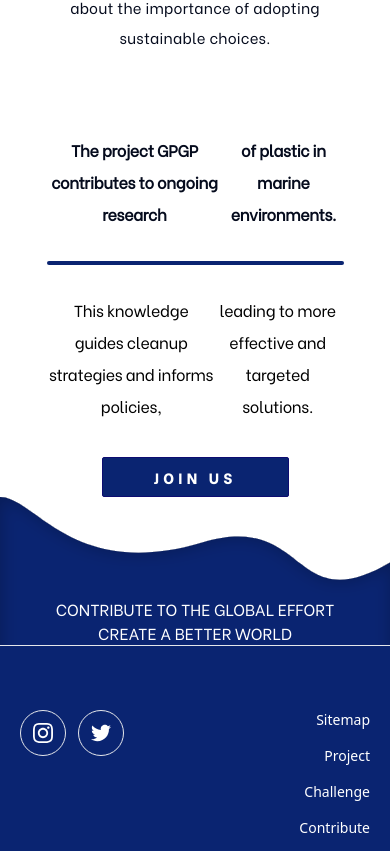
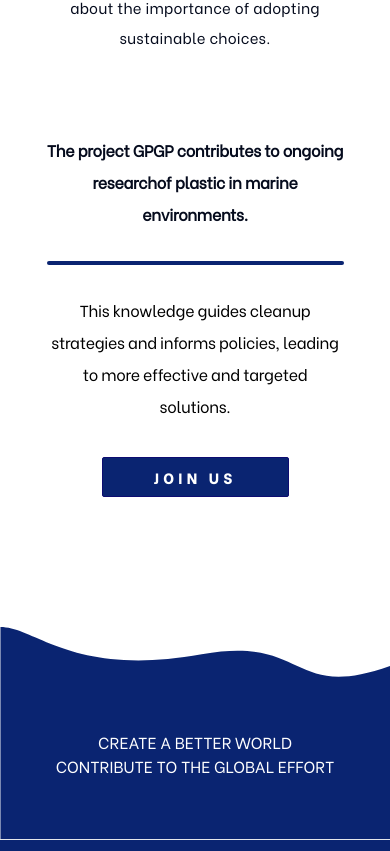
Before and after one commit to Risidio/gpgp, a React (Create React App) app: page /challenge in a window 390 px wide. Shown: the part 3893-4744 px from the top of the page. Built offline with nearby package versions, Linux system fonts and the light colour scheme; no server answers; what @prismicio/client, @prismicio/react would draw is missing.

Commit message:
Changes the mobile button svg to the corrected one

```diff
--- a/src/components/challenge/Section4.tsx
+++ b/src/components/challenge/Section4.tsx
@@ -24,19 +24,19 @@ const Section4 = () => {
           </MyLink>
         </div>
       </div> */}
-      <section className="mt-[82.5px] xl:mt-[417px] xl:mb-[295px]">
+      <section className="mt-[82.5px] xl:mt-[417px] mb-[130px] xl:mb-[295px]">
         <div className="flex flex-col text-center text-[16px] xl:text-[32px] leading-[32px] xl:leading-[200%] tracking-[-0.32px] xl:tracking-[-0.64px] font-[be-vietnam] bold-400">
           <h3 className="text-[#050B1D] w-[298px] xl:w-[886.048px] mx-auto font-[be-vietnam] font-[700] flex xl:flex-col justify-center xl:ml-[266.76px]">
-            <span>The project GPGP contributes to ongoing research</span>
-            <span>of plastic in marine
-            environments.</span>
+            {/* <span> */}The project GPGP contributes to ongoing research{/* </span> */}
+            {/* <span> */}of plastic in marine
+            environments.{/* </span> */}
           </h3>
 
           <div className="w-[297px] xl:w-[764.475px] mx-auto mt-[31px] xl:mt-[71px] h-[4px] xl:h-[10px] bg-gpgp-blue rounded-[40px] xl:ml-[327px]"></div>
 
           <h3 className="mt-[29px] xl:mt-[60px] w-[293px] xl:w-[1081px] xl:font-[be-vietnam-400] mx-auto flex xl:flex-col xl:ml-[166px]">
-            <span>This knowledge guides cleanup strategies and informs policies,</span>
-            <span>leading to more effective and targeted solutions.</span>
+            {/* <span> */}This knowledge guides cleanup strategies and informs policies, {/* </span> */}
+            {/* <span> */}leading to more effective and targeted solutions.{/* </span> */}
           </h3>
         </div>
         <div className="flex flex-col items-center mt-[35px] xl:mt-[60px] ">
--- a/src/components/challenge/Section5.tsx
+++ b/src/components/challenge/Section5.tsx
@@ -1,11 +1,12 @@
 const Section5 = () => {
   return (
     <>
-      {/* <div className="w-[100%] xl:w-[100%] placeholder:h-[100%] bg-project-page-wave bg-no-repeat bg-cover flex flex-col justify-center items-center pt-[100px] sm:pt-[190px] md:pt-[200px] md:pb-[100px] md:mt-[70px] xl:pt-[240px] xxl:pt-[300px] xxxl:pt-[440px] xxxxl:pt-[560px] pb-[30px] xxxl:pb-[200px] xxxxl:pb-[200px] font-[be-vietnam-bold]"> */}
-      <div className="w-[100%] xl:w-[100%] xl:pt-[376px] xl:pb-[105px] placeholder:h-[100%] bg-project-page-wave bg-no-repeat bg-cover flex flex-col justify-center items-center pt-[100px] font-[be-vietnam-bold]">
-        <h1 className="font-[be-vietnam] text-[16px] xxl:text-[36px] md:font-[700] uppercase text-white text-center">
-          contribute to the global effort <br />
-          Create a better world
+      <div className="w-[100%] xl:w-[100%]  pt-[103px] pb-[61px] xl:pt-[376px] xl:pb-[105px] placeholder:h-[100%] bg-mobile-button-wave xl:bg-project-page-wave bg-no-repeat bg-cover flex flex-col justify-center items-center pt-[100px] font-[be-vietnam-bold]">
+        <h1 className="font-[be-vietnam] text-[16px] xl:text-[36px] md:font-[700] uppercase leading-[23.602px] xl:leading-[53.104px] text-white text-center flex flex-col">
+          <span className="order-2 xl:order-1">
+            contribute to the global effort
+          </span>
+          <span className="order-1 xl:order-2">Create a better world</span>
         </h1>
       </div>
     </>
--- a/tailwind.config.js
+++ b/tailwind.config.js
@@ -72,6 +72,8 @@ module.exports = {
         "trashed-plastics-mobile":
           "url('./assets/images/trashedPlasticObjectsMobile.jpg')",
         "news-background-wave": "url('./assets/svg/newswave.svg')",
+        "mobile-button-wave":
+        "url('./assets/svg/mobilebuttonwave.svg')",
       },
       fontFamily: {
         BeVietnam: ['"Be Vietnam"', "sans-serif"],
```
Also changed, not shown: src/assets/svg/mobilebuttonwave.svg (added).
